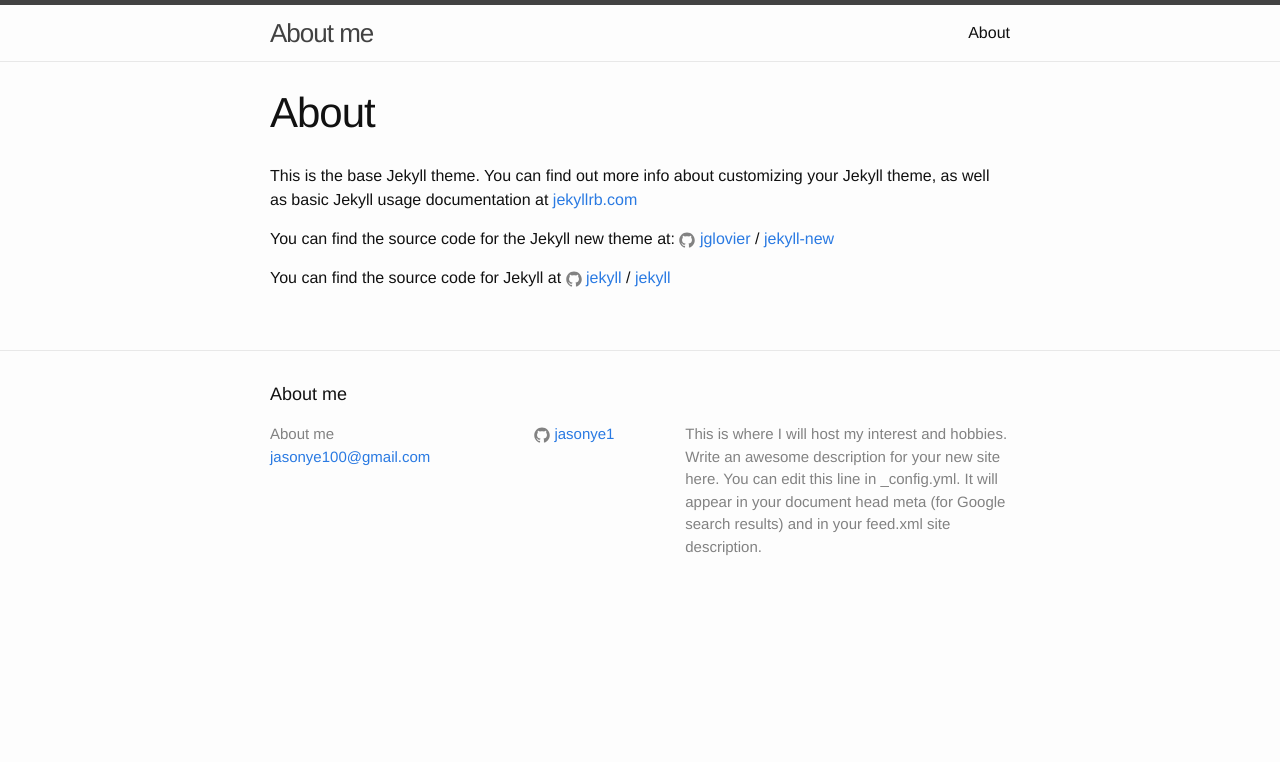
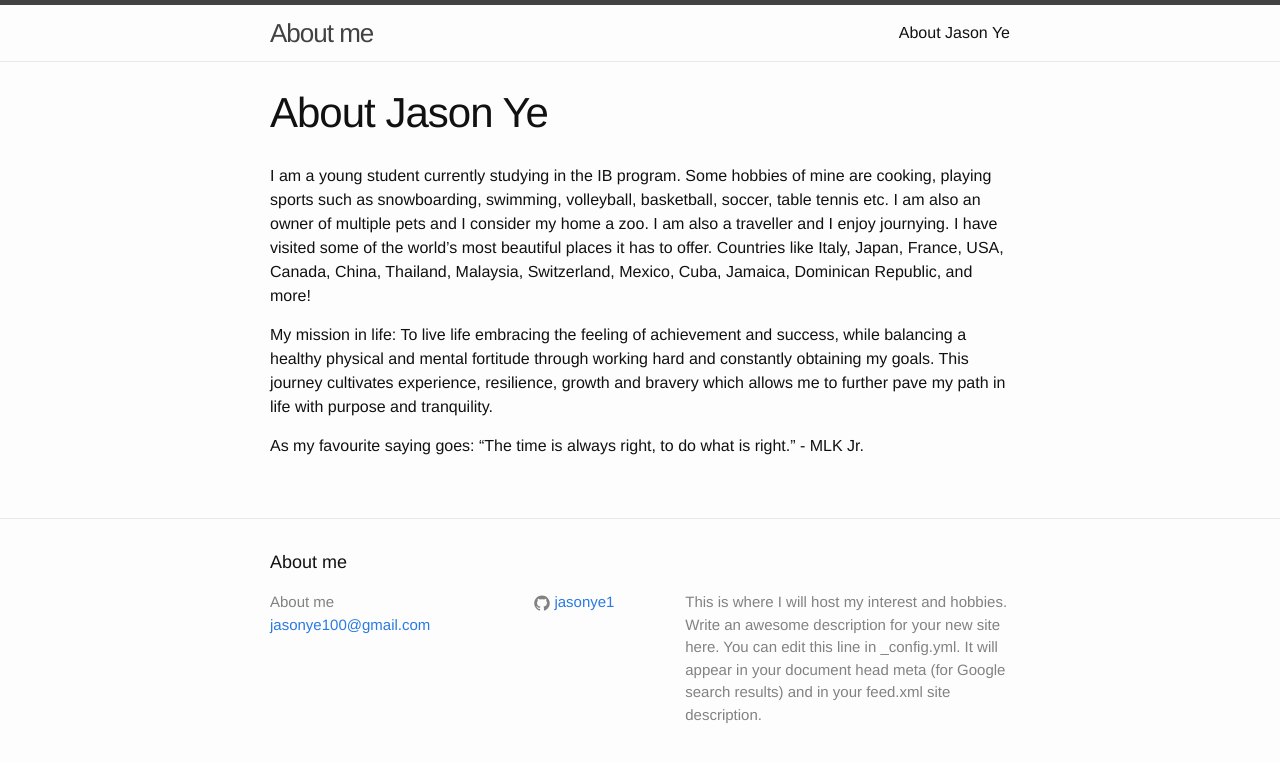
Before and after one commit to jasonye1/jasonye1.github.io, a Jekyll site: the page built from about.md, in a window 1280 px wide. Shown: the top 762 px of the page. Built offline with Jekyll 4.4.1, drawn with Linux system fonts in a browser that asks for light colours.

Commit message:
Update about.md

```diff
--- a/about.md
+++ b/about.md
@@ -1,15 +1,11 @@
 ---
 layout: page
-title: About
+title: About Jason Ye
 permalink: /about/
 ---
 
-This is the base Jekyll theme. You can find out more info about customizing your Jekyll theme, as well as basic Jekyll usage documentation at [jekyllrb.com](http://jekyllrb.com/)
+I am a young student currently studying in the IB program. Some hobbies of mine are cooking, playing sports such as snowboarding, swimming, volleyball, basketball, soccer, table tennis etc. I am also an owner of multiple pets and I consider my home a zoo. I am also a traveller and I enjoy journying. I have visited some of the world's most beautiful places it has to offer. Countries like Italy, Japan, France, USA, Canada, China, Thailand, Malaysia, Switzerland, Mexico, Cuba, Jamaica, Dominican Republic, and more!
 
-You can find the source code for the Jekyll new theme at:
-{% include icon-github.html username="jglovier" %} /
-[jekyll-new](https://github.com/jglovier/jekyll-new)
+My mission in life: To live life embracing the feeling of achievement and success, while balancing a healthy physical and mental fortitude through working hard and constantly obtaining my goals. This journey cultivates experience, resilience, growth and bravery which allows me to further pave my path in life with purpose and tranquility.
 
-You can find the source code for Jekyll at
-{% include icon-github.html username="jekyll" %} /
-[jekyll](https://github.com/jekyll/jekyll)
+As my favourite saying goes: "The time is always right, to do what is right." - MLK Jr.
```
